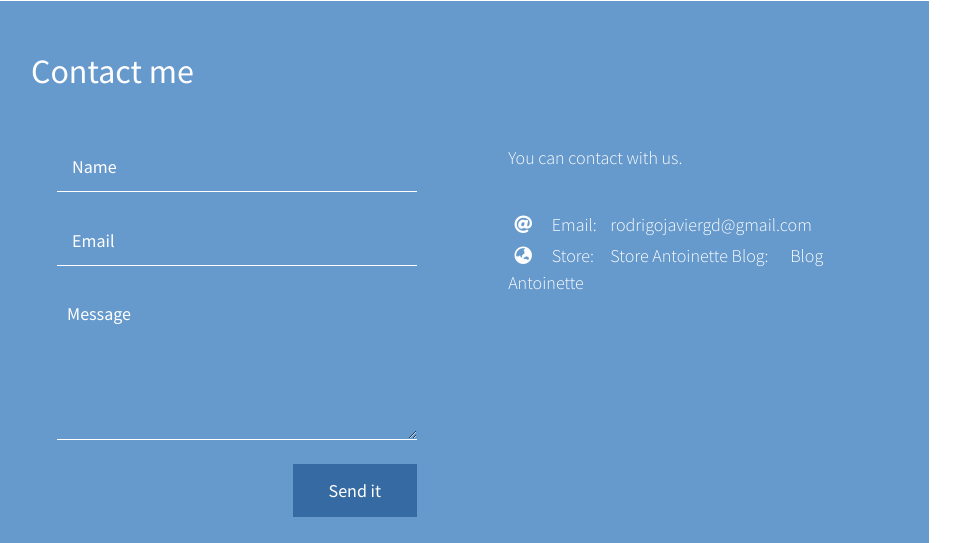
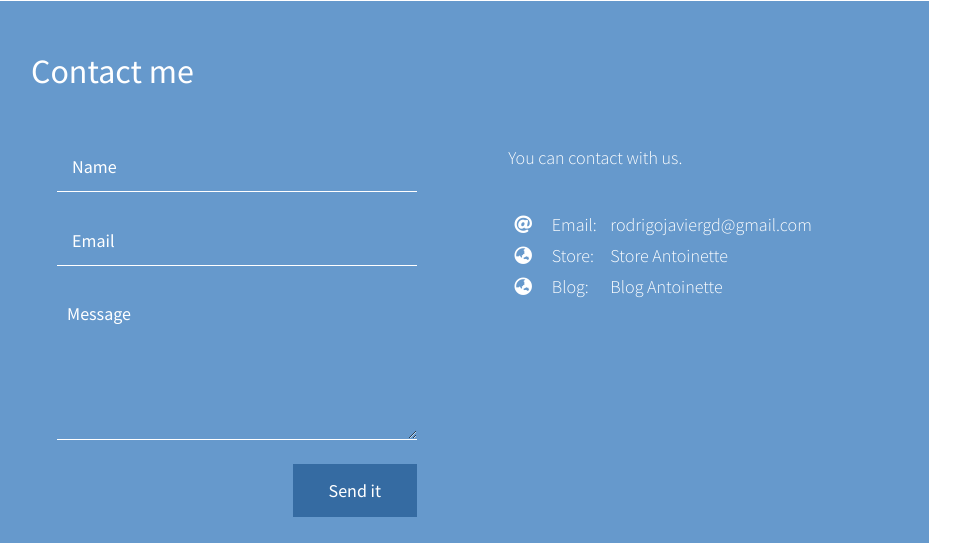
Before and after one commit to RodrigoJavier101/antoinette-html, a plain HTML site: page index.html in a window 1280 px wide. Shown: the part 2449-2992 px from the top of the page, without its empty margins (19-979 px from the left). Drawn offline with Linux system fonts and the light colour scheme.

Commit message:
commit default

```diff
--- a/index.html
+++ b/index.html
@@ -198,6 +198,9 @@
                                     <li>
                                         <span class="icn"><i class="fas fa-globe-asia"></i></span>
                                         <span class="lbl">Store:</span> <a href="https://store.antoinette.cl">Store Antoinette</a>
+                                    </li>
+                                    <li>
+                                        <span class="icn"><i class="fas fa-globe-asia"></i></span>
                                         <span class="lbl">Blog:</span> <a href="https://blog.antoinette.cl">Blog Antoinette</a>
                                     </li>
                                 </ul>
```
